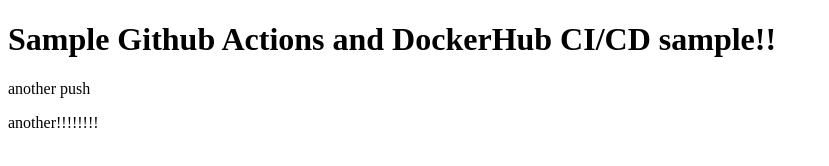
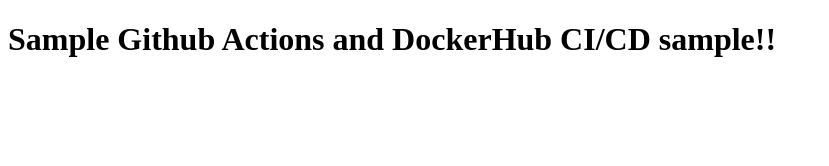
Before and after one commit to manuelosalumbidesii/Docker_action_DockerHub, a plain HTML site: page index.html in a window 1280 px wide. Shown: the whole page, without its empty margins (0-829 px from the left). Drawn offline with Linux system fonts and the light colour scheme.

Commit message:
delete texts

```diff
--- a/index.html
+++ b/index.html
@@ -8,8 +8,7 @@
 <body>
 
     <h1>Sample Github Actions and DockerHub CI/CD sample!!</h1>
-    <p>another push</p>
-    <p>another!!!!!!!!</p>
+
 
 </body>
 </html>
```
